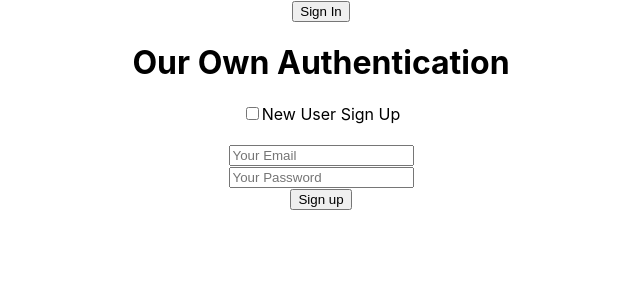
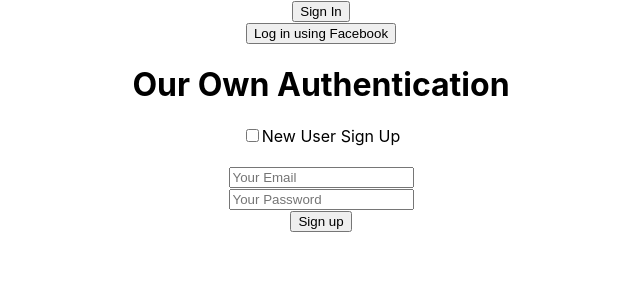
Before and after one commit to stsharin/Web-practice-module-41, a React (Create React App) app: page / in a window 1280 px wide. Shown: the top 300 px of the page, without its empty margins (319-959 px from the left). Built offline with nearby package versions, Linux system fonts and the light colour scheme.

Commit message:
deployed in firebase

```diff
--- a/src/App.js
+++ b/src/App.js
@@ -5,7 +5,6 @@ import firebaseConfig from './firebase.config';
 import { useState } from 'react';
 
 // firebase.initializeApp(firebaseConfig);
-
 if (!firebase.apps.length) {
   firebase.initializeApp(firebaseConfig);
 }
@@ -15,7 +14,7 @@ else {
 
 function App() {
   const [newUser, setNewUser] = useState(false);
-  // object with multiple values
+  // state -> object with multiple values
   const [user, setUser] = useState({
     isSignedIn: false,
     name: '',
@@ -24,9 +23,13 @@ function App() {
     photo: ''
   })
   // Google sign in authentication
-  const provider = new firebase.auth.GoogleAuthProvider();
+  const googleProvider = new firebase.auth.GoogleAuthProvider();
+  // FB sign in authentication
+  const fbProvider = new firebase.auth.FacebookAuthProvider();
+
+  // code for sign in
   const handleSignIn = () => {
-    firebase.auth().signInWithPopup(provider)
+    firebase.auth().signInWithPopup(googleProvider)
       .then(res => {
         const { displayName, photoURL, email } = res.user;
         // console.log(res);
@@ -44,6 +47,29 @@ function App() {
         console.log(err.message);
       })
   }
+  // FB sign in
+  const handleFBSignIn = () => {
+    firebase.auth().signInWithPopup(fbProvider).then((result) => {
+      var credential = result.credential;
+      // The signed-in user info.
+      var user = result.user;
+      // This gives you a Facebook Access Token. You can use it to access the Facebook API.
+      var accessToken = credential.accessToken;
+
+      console.log('fb user after sign in',user);
+    })
+      .catch((error) => {
+        // Handle Errors here.
+        var errorCode = error.code;
+        var errorMessage = error.message;
+        // The email of the user's account used.
+        var email = error.email;
+        // The firebase.auth.AuthCredential type that was used.
+        var credential = error.credential;
+      });
+  }
+
+  // code for sign out
   const handleSignOut = () => {
     // console.log('singed out');
     firebase.auth().signOut()
@@ -63,6 +89,7 @@ function App() {
       })
   }
 
+  // getting form values
   const handleBlur = (e) => {
     // detecting the field and value
     // console.log(e.target.name, e.target.value);
@@ -93,6 +120,7 @@ function App() {
     }
   }
 
+  // code for submit button
   const handleSubmit = (e) => {
     console.log(user.email, user.password);
     if (user.email && user.password) {
@@ -132,6 +160,7 @@ function App() {
           setUser(newUserInfo);
         });
     }
+    // getting user name
     const updateUserName = name => {
       const user = firebase.auth().currentUser;
 
@@ -155,6 +184,8 @@ function App() {
         user.isSignedIn ? <button onClick={handleSignOut}>Sign Out</button> :
           <button onClick={handleSignIn}>Sign In</button>
       }
+      <br />
+      <button onClick={handleFBSignIn}>Log in using Facebook</button>
       {
         user.isSignedIn && <div>
           <p>Welcome, {user.name}</p>
```
Also changed, not shown: firebase.json (added), 1 other file (tests, documents, lock files or other folders).
